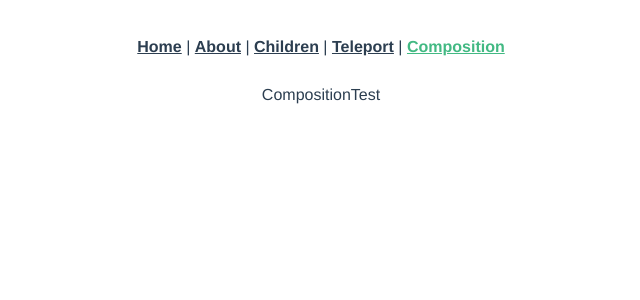
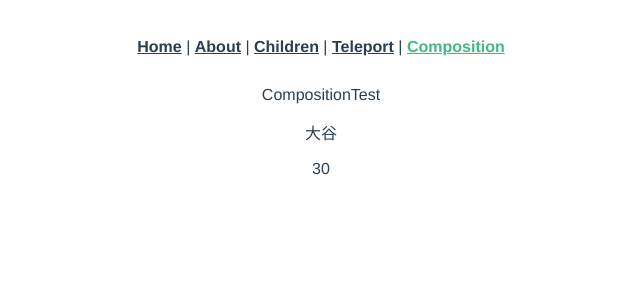
Before and after one commit to piyokintv/learning-vuejs, a Vue app in the folder section10/vue3-test/: page /composition-test in a window 1280 px wide. Shown: the top 300 px of the page, without its empty margins (319-959 px from the left). Built offline with nearby package versions, Linux system fonts and the light colour scheme.

Commit message:
setup()の戻り値

```diff
--- a/section10/vue3-test/src/views/CompositionTest.vue
+++ b/section10/vue3-test/src/views/CompositionTest.vue
@@ -1,17 +1,30 @@
 <template>
   <div>
     CompositionTest
+    <p>{{ name }}</p>
+    <p>{{ age }}</p>
   </div>
 </template>
 
 <script>
 export default {
-  data() {
+  setup() {
+    let name = '大谷';
+    const age = 30;
 
-  },
-  setup() {
     console.log('setup');
     console.log(this);
+
+    return {
+      name,
+      age,
+    }
+  },
+  data() {
+    return {
+      number: 1,
+      sports: 'サッカー',
+    }
   },
   created() {
     console.log('created');
```
